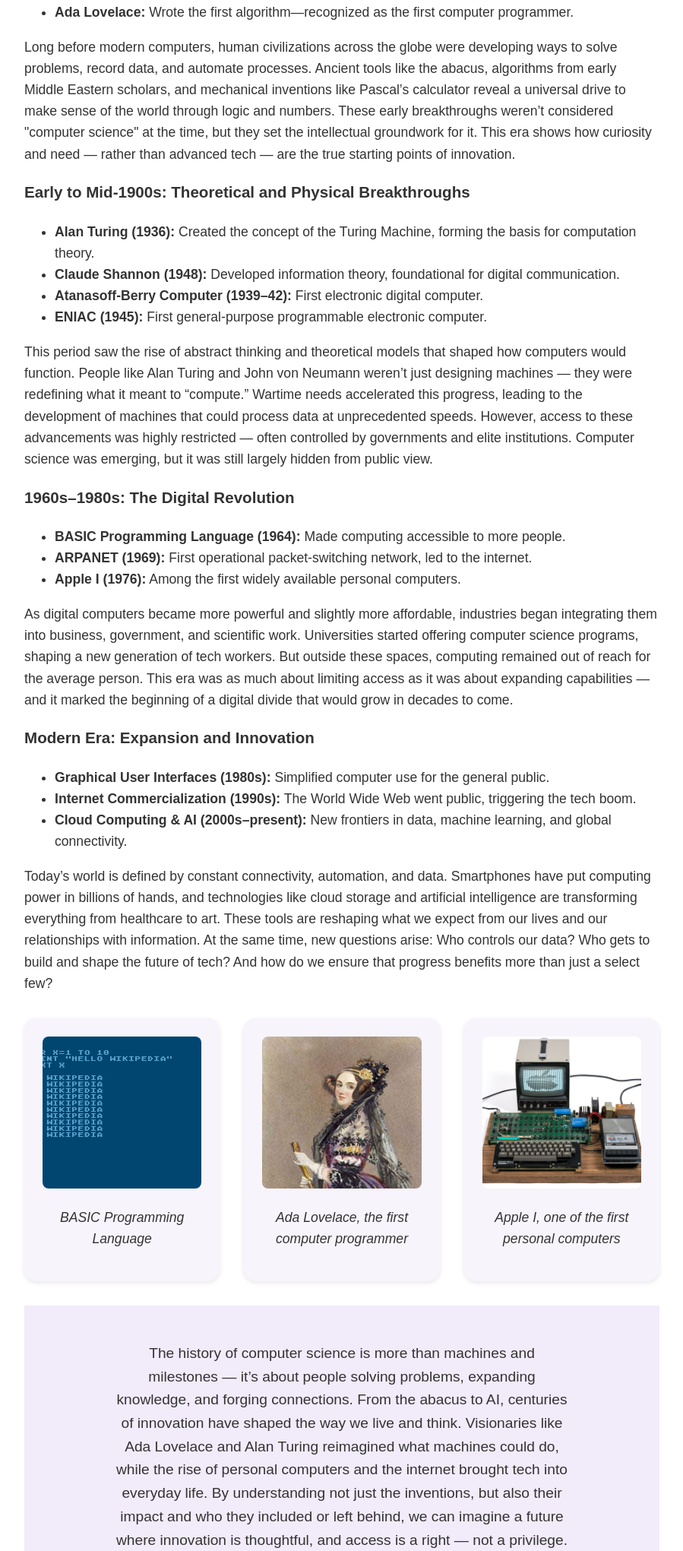
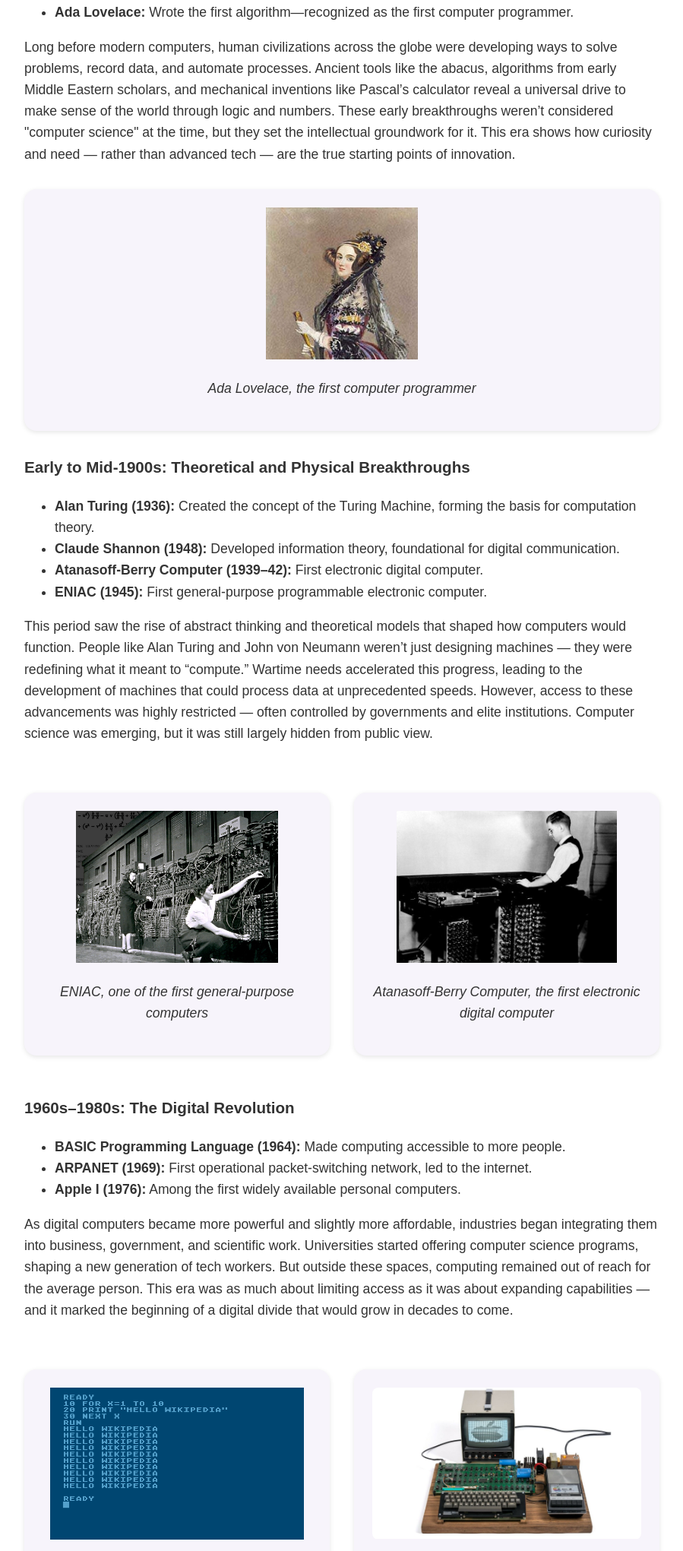
Before and after one commit to olingerkassie/History-Website-Project, a Python web app: template templates/history.html in a window 1280 px wide. Shown: the part 1181-3222 px from the top of the page at 76% size, without its empty margins (190-1089 px from the left). Run offline with Jinja, Linux system fonts and the light colour scheme; the template is opened without the code that fills it, so the values that code supplies are empty.

Commit message:
added more images to history page

```diff
--- a/static/styles.css
+++ b/static/styles.css
@@ -82,6 +82,8 @@ body {
     cursor: pointer;
     transition: transform 0.3s ease, box-shadow 0.3s ease;
     margin-bottom: 2rem;
+    gap: 2rem;
+    margin-top: 2rem;
   }
 
   .card:hover {
@@ -96,11 +98,12 @@ body {
   .card img {
     width: 100%;              /* Fill the card horizontally */
     height: 200px;            /* Fixed height for consistency */
-    object-fit: cover;        /* Ensures the image fills without distortion */
+    object-fit: contain;        /* Ensures the image fills without distortion */
     border-radius: 0.5rem;
     display: block;
     margin: 0 auto;
   }
+
   .resources-redirect {
     text-align: center;
     margin-top: 2rem;
--- a/templates/history.html
+++ b/templates/history.html
@@ -45,8 +45,15 @@
         <li><strong>Charles Babbage:</strong> Designed the Analytical Engine, the first mechanical computer <strong>(1830s)</strong>.</li>
         <li><strong>Ada Lovelace:</strong> Wrote the first algorithm—recognized as the first computer programmer.</li>
       </ul>
+      <section>
       <p>Long before modern computers, human civilizations across the globe were developing ways to solve problems, record data, and automate processes. Ancient tools like the abacus, algorithms from early Middle Eastern scholars, and mechanical inventions like Pascal’s calculator reveal a universal drive to make sense of the world through logic and numbers. These early breakthroughs weren’t considered "computer science" at the time, but they set the intellectual groundwork for it. This era shows how curiosity and need — rather than advanced tech — are the true starting points of innovation.</p>
-
+        <div class="card">
+          <img src="../images/adalovelace.jpg" alt="Ada Lovelace" class="card-image" />
+          <p style="font-style: italic; margin-top: 1.5rem;">
+            Ada Lovelace, the first computer programmer
+          </p>
+        </div>
+      </section>
       <!-- 🌟 Early to Mid-1900s Group -->
       <h3>Early to Mid-1900s: Theoretical and Physical Breakthroughs</h3>
       <ul>
@@ -56,7 +63,20 @@
         <li><strong>ENIAC (1945):</strong> First general-purpose programmable electronic computer.</li>
       </ul>
       <p>This period saw the rise of abstract thinking and theoretical models that shaped how computers would function. People like Alan Turing and John von Neumann weren’t just designing machines — they were redefining what it meant to “compute.” Wartime needs accelerated this progress, leading to the development of machines that could process data at unprecedented speeds. However, access to these advancements was highly restricted — often controlled by governments and elite institutions. Computer science was emerging, but it was still largely hidden from public view.</p>
-
+      <div class="image-row">
+        <div class="card">
+          <img src="../images/ENIAC.jpg" alt="ENIAC" class="card-image" />
+          <p style="font-style: italic; margin-top: 1.5rem;">
+            ENIAC, one of the first general-purpose computers
+          </p>
+        </div>
+        <div class="card">
+          <img src="../images/Atanasoff.jpg" alt="Atanasoff" class="card-image" />
+          <p style="font-style: italic; margin-top: 1.5rem;">
+            Atanasoff-Berry Computer, the first electronic digital computer
+          </p>
+        </div>
+      </div>
       <!-- 🌟 1960s-1980s Group -->
       <h3>1960s–1980s: The Digital Revolution</h3>
       <ul>
@@ -65,7 +85,20 @@
         <li><strong>Apple I (1976):</strong> Among the first widely available personal computers.</li>
       </ul>
       <p>As digital computers became more powerful and slightly more affordable, industries began integrating them into business, government, and scientific work. Universities started offering computer science programs, shaping a new generation of tech workers. But outside these spaces, computing remained out of reach for the average person. This era was as much about limiting access as it was about expanding capabilities — and it marked the beginning of a digital divide that would grow in decades to come.</p>
-
+      <div class="image-row">
+        <div class="card">
+          <img src="../images/basic.png" alt="BASIC" class="card-image" />
+          <p style="font-style: italic; margin-top: 1.5rem;">
+            BASIC Programming Language
+          </p>
+        </div>
+        <div class="card">
+          <img src="../images/apple1.jpg" alt="apple1" class="card-image" />
+          <p style="font-style: italic; margin-top: 1.5rem;">
+            Apple I, one of the first personal computers
+          </p>
+        </div>
+      </div>
       <!-- 🌟 Modern Era Group -->
       <h3>Modern Era: Expansion and Innovation</h3>
       <ul>
@@ -75,25 +108,11 @@
       </ul>
       <p>Today’s world is defined by constant connectivity, automation, and data. Smartphones have put computing power in billions of hands, and technologies like cloud storage and artificial intelligence are transforming everything from healthcare to art. These tools are reshaping what we expect from our lives and our relationships with information. At the same time, new questions arise: Who controls our data? Who gets to build and shape the future of tech? And how do we ensure that progress benefits more than just a select few?</p>
 
-      <div class="image-row">
-        <div class="card">
-          <img src="../images/basic.png" alt="BASIC" class="card-image" />
-          <p style="font-style: italic; margin-top: 1.5rem;">
-            BASIC Programming Language
+      <div class="card">
+        <img src="../images/internet.jpg" alt="internet" class="card-image" />
+        <p style="font-style: italic; margin-top: 1.5rem;">
+          The Internet, a global network of computers
         </p>
-        </div>
-        <div class="card">
-          <img src="../images/adalovelace.jpg" alt="Ada Lovelace" class="card-image" />
-          <p style="font-style: italic; margin-top: 1.5rem;">
-            Ada Lovelace, the first computer programmer
-          </p>
-        </div>
-        <div class="card">
-          <img src="../images/apple1.jpg" alt="apple1" class="card-image" />
-          <p style="font-style: italic; margin-top: 1.5rem;">
-            Apple I, one of the first personal computers
-          </p>
-        </div>
       </div>
       <section class="hero">
       <p>
```
Also changed, not shown: images/Atanasoff.jpg (added), images/ENIAC.jpg (added), images/internet.jpg (added).
